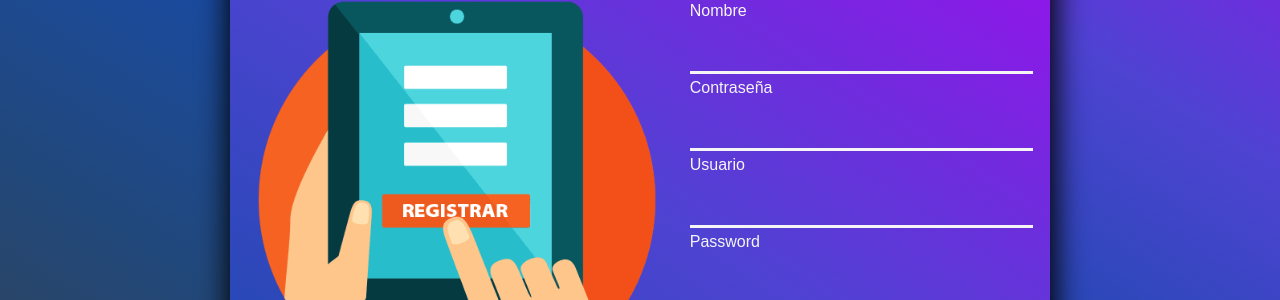
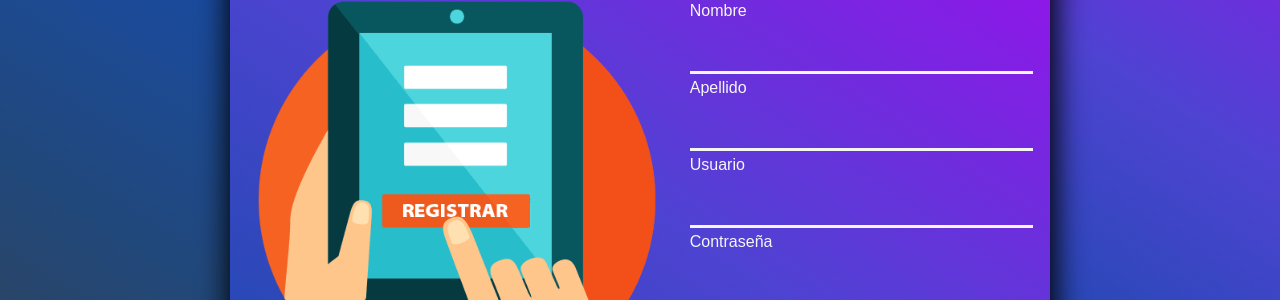
Before and after one commit to Cristian-Maxi/Next-Project, a Next.js app: page /Formularios/formulario in a window 1280 px wide. Shown: the part 230-530 px from the top of the page. Built offline with nearby package versions, Linux system fonts and the light colour scheme.

Commit message:
formulario actualizado

```diff
--- a/pages/Formularios/formulario.js
+++ b/pages/Formularios/formulario.js
@@ -25,16 +25,16 @@ function Formulario() {
             <label htmlFor="nombre">Nombre</label>
           </div>
           <div className={styles.elemento}>
-            <input type="text" name="contraseña" id="contraseña" required />
-            <label htmlFor="contraseña">Contraseña</label>
+            <input type="text" name="apellido" id="apellido" required />
+            <label htmlFor="apellido">Apellido</label>
           </div>
           <div className={styles.elemento}>
             <input type="text" name="usuario" id="usuario" required />
             <label htmlFor="usuario">Usuario</label>
           </div>
           <div className={styles.elemento}>
-            <input type="password" name="password" id="password" required />
-            <label htmlFor="password">Password</label>
+            <input type="contraseña" name="contraseña" id="contraseña" required />
+            <label htmlFor="contraseña">Contraseña</label>
           </div>
           <div className={styles.elemento}>
             <input type="email" name="email" id="email" required />
```
